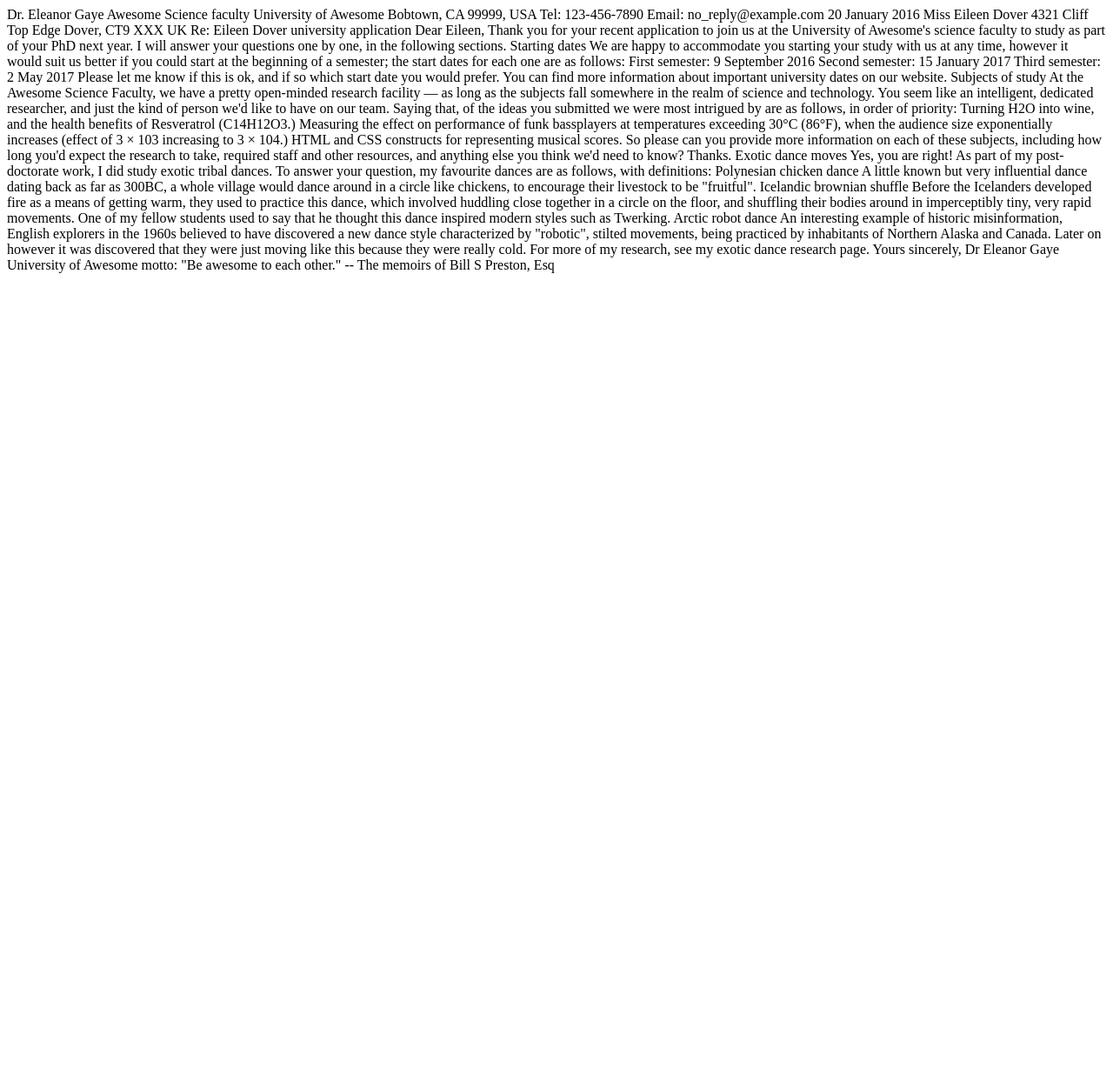
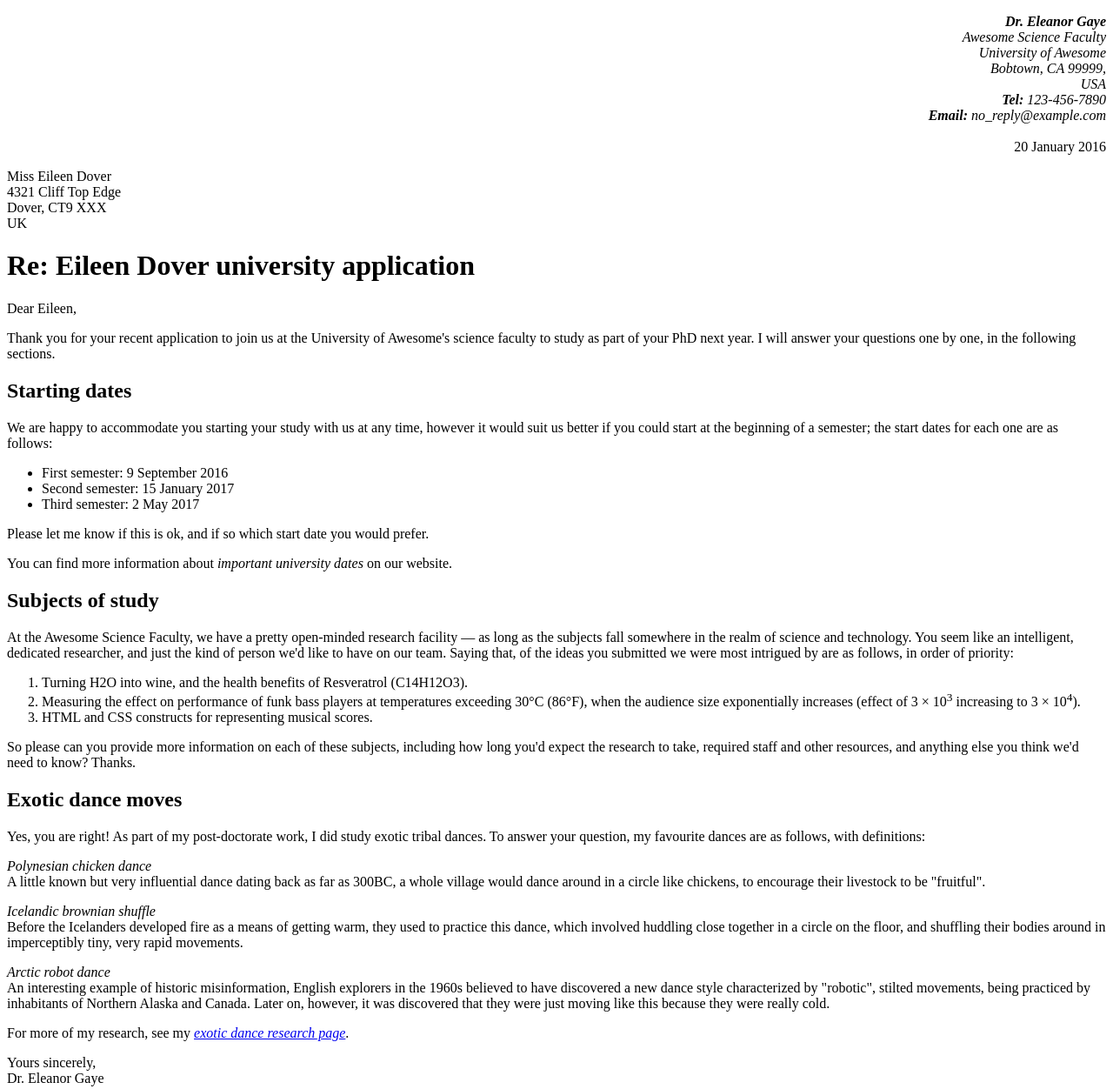
Before and after one commit to Gurnoor5/Gurnoor5.github.io, a plain HTML site: page assignment 1/part 1/index.html in a window 1280 px wide. Shown: the top 1252 px of the page at 87% size. Before the commit the page ends 800 px from the top, so only its background shows below. Drawn offline with Linux system fonts and the light colour scheme.

Commit message:
commit 1

```diff
--- a/assignment 1/part 1/index.html
+++ b/assignment 1/part 1/index.html
@@ -6,69 +6,54 @@
     <title>assignment 1</title>
 </head>
 <body>
-    Dr. Eleanor Gaye
-    Awesome Science faculty
-    University of Awesome
-    Bobtown, CA 99999,
-    USA
-    Tel: 123-456-7890
-    Email: no_reply@example.com
 
+<div class="sender-column">
+    <p style="text-align: right;"><i><b>Dr. Eleanor Gaye</b><br>
+        Awesome Science Faculty<br>
+        University of Awesome<br>
+    Bobtown, CA 99999,<br>
+        USA<br>
+        <b>Tel: </b>123-456-7890<br>
+        <b>Email: </b>no_reply@example.com<br></i>
+        <br>
     20 January 2016
-
-    Miss Eileen Dover
-    4321 Cliff Top Edge
-    Dover, CT9 XXX
+</div>
+<p>
+    Miss Eileen Dover<br>
+    4321 Cliff Top Edge<br>
+    Dover, CT9 XXX<br>
     UK
-
-
-    Re: Eileen Dover university application
-
-    Dear Eileen,
-
-    Thank you for your recent application to join us at the University of Awesome's science faculty to study as part of your PhD next year. I will answer your questions one by one, in the following sections.
-
-    Starting dates
-
-    We are happy to accommodate you starting your study with us at any time, however it would suit us better if you could start at the beginning of a semester; the start dates for each one are as follows:
-
-    First semester: 9 September 2016
-    Second semester: 15 January 2017
-    Third semester: 2 May 2017
-
-    Please let me know if this is ok, and if so which start date you would prefer.
-
-    You can find more information about important university dates on our website.
-
-
-    Subjects of study
-
-    At the Awesome Science Faculty, we have a pretty open-minded research facility — as long as the subjects fall somewhere in the realm of science and technology. You seem like an intelligent, dedicated researcher, and just the kind of person we'd like to have on our team. Saying that, of the ideas you submitted we were most intrigued by are as follows, in order of priority:
-
-    Turning H2O into wine, and the health benefits of Resveratrol (C14H12O3.)
-    Measuring the effect on performance of funk bassplayers at temperatures exceeding 30°C (86°F), when the audience size exponentially increases (effect of 3 × 103 increasing to 3 × 104.)
-    HTML and CSS constructs for representing musical scores.
-
-    So please can you provide more information on each of these subjects, including how long you'd expect the research to take, required staff and other resources, and anything else you think we'd need to know? Thanks.
-
-
-    Exotic dance moves
-
-    Yes, you are right! As part of my post-doctorate work, I did study exotic tribal dances. To answer your question, my favourite dances are as follows, with definitions:
-
-    Polynesian chicken dance
-    A little known but very influential dance dating back as far as 300BC, a whole village would dance around in a circle like chickens, to encourage their livestock to be "fruitful".
-    Icelandic brownian shuffle
-    Before the Icelanders developed fire as a means of getting warm, they used to practice this dance, which involved huddling close together in a circle on the floor, and shuffling their bodies around in imperceptibly tiny, very rapid movements. One of my fellow students used to say that he thought this dance inspired modern styles such as Twerking.
-    Arctic robot dance
-    An interesting example of historic misinformation, English explorers in the 1960s believed to have discovered a new dance style characterized by "robotic", stilted movements, being practiced by inhabitants of Northern Alaska and Canada. Later on however it was discovered that they were just moving like this because they were really cold.
-
-    For more of my research, see my exotic dance research page.
-
-    Yours sincerely,
-    Dr Eleanor Gaye
-
-    University of Awesome motto: "Be awesome to each other." -- The memoirs of Bill S Preston, Esq
-
+</p>
+<h1>Re: Eileen Dover university application</h1>
+<p>Dear Eileen,</p>
+<p>Thank you for your recent application to join us at the University of Awesome's science faculty to study as part of your PhD next year. I will answer your questions one by one, in the following sections.</p>
+<h2>Starting dates</h2>
+<p>We are happy to accommodate you starting your study with us at any time, however it would suit us better if you could start at the beginning of a semester; the start dates for each one are as follows:</p>
+<ul>
+    <li>First semester: 9 September 2016</li>
+    <li>Second semester: 15 January 2017</li>
+    <li>Third semester: 2 May 2017</li>
+</ul>
+<p>Please let me know if this is ok, and if so which start date you would prefer.</p>
+<p>You can find more information about <i>important university dates</i> on our website.</p>
+<h2>Subjects of study</h2>
+<p>At the Awesome Science Faculty, we have a pretty open-minded research facility — as long as the subjects fall somewhere in the realm of science and technology. You seem like an intelligent, dedicated researcher, and just the kind of person we'd like to have on our team. Saying that, of the ideas you submitted we were most intrigued by are as follows, in order of priority:</p>
+<ol>
+    <li>Turning H2O into wine, and the health benefits of Resveratrol (C14H12O3).</li>
+    <li>Measuring the effect on performance of funk bass players at temperatures exceeding 30°C (86°F), when the audience size exponentially increases (effect of 3&nbsp;×&nbsp;10<sup>3</sup> increasing to 3&nbsp;×&nbsp;10<sup>4</sup>).</li>
+    <li>HTML and CSS constructs for representing musical scores.</li>
+</ol>
+<p>So please can you provide more information on each of these subjects, including how long you'd expect the research to take, required staff and other resources, and anything else you think we'd need to know? Thanks.</p>
+<h2>Exotic dance moves</h2>
+<p>Yes, you are right! As part of my post-doctorate work, I did study exotic tribal dances. To answer your question, my favourite dances are as follows, with definitions:</p>
+<p><i>Polynesian chicken dance</i><br>
+    A little known but very influential dance dating back as far as 300BC, a whole village would dance around in a circle like chickens, to encourage their livestock to be "fruitful".</p>
+<p><i>Icelandic brownian shuffle</i><br>
+    Before the Icelanders developed fire as a means of getting warm, they used to practice this dance, which involved huddling close together in a circle on the floor, and shuffling their bodies around in imperceptibly tiny, very rapid movements.</p>
+<p><i>Arctic robot dance</i><br>
+    An interesting example of historic misinformation, English explorers in the 1960s believed to have discovered a new dance style characterized by "robotic", stilted movements, being practiced by inhabitants of Northern Alaska and Canada. Later on, however, it was discovered that they were just moving like this because they were really cold.</p>
+<p>For more of my research, see my <a href="http://www.universityofawesome.edu/dance-research"><i>exotic dance research page</i></a>.</p>
+<p>Yours sincerely,<br> Dr. Eleanor Gaye</p>
+<p><i>University of Awesome motto: "Be awesome to each other." -- The memoirs of Bill S Preston, Esq</i></p>
 </body>
 </html>
```
